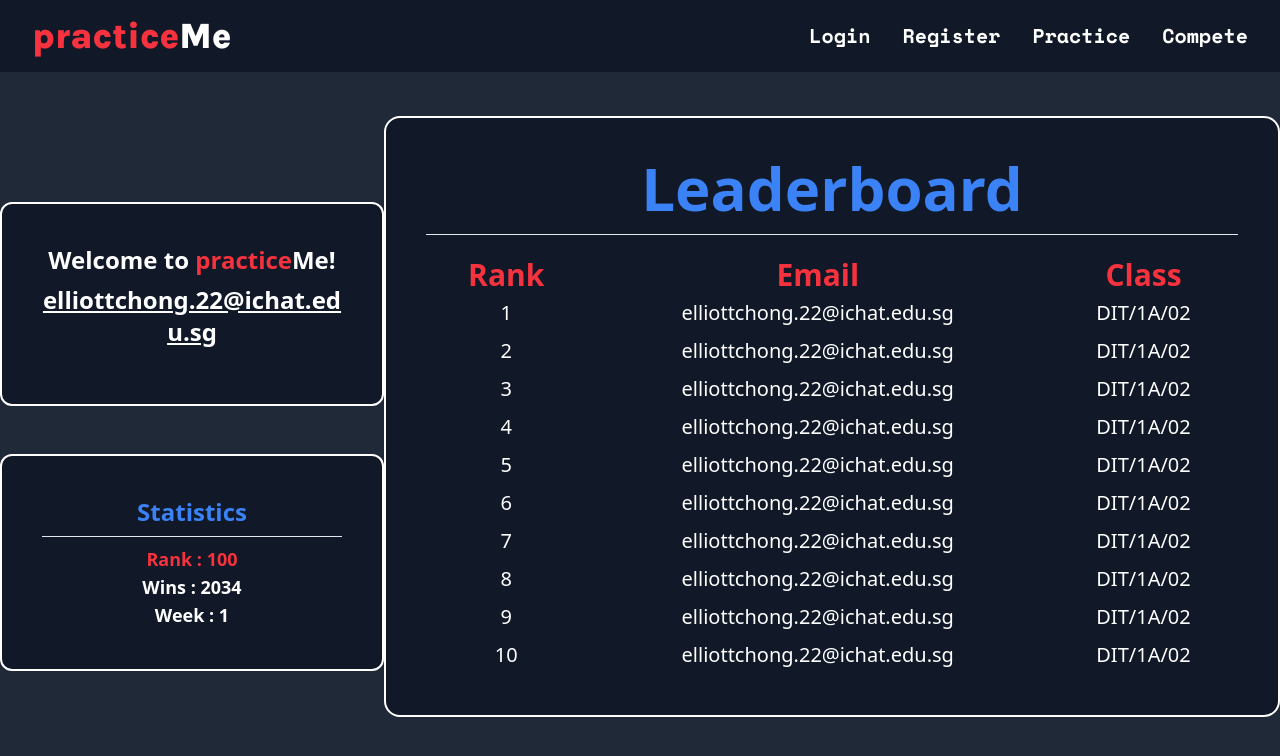
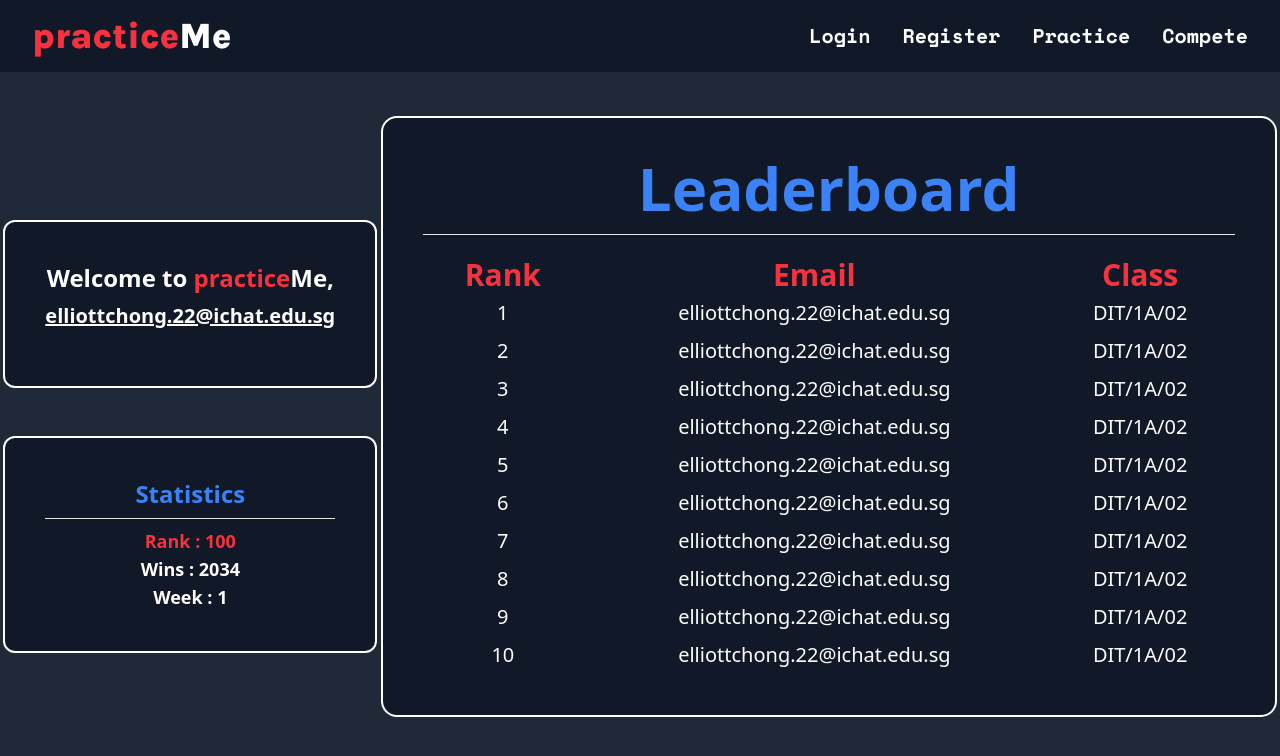
Before and after one commit to Elliott-Chong/Practice-Me, a React (Create React App) app in the folder frontend/: page / in a window 1280 px wide. Shown: the top 756 px of the page. Built offline with nearby package versions, Linux system fonts and the light colour scheme; a web font is replaced by a local one.

Commit message:
Update HomePage.js

```diff
--- a/frontend/src/pages/HomePage.js
+++ b/frontend/src/pages/HomePage.js
@@ -92,9 +92,9 @@ function HomePage() {
           <h1 className="text-2xl">
             Welcome to
             <span className="text-sp-red"> practice</span>
-            <span className="">Me!</span>
+            <span className="">Me,</span>
           </h1>
-          <h3 className="mt-2 font-bold underline text-2xl break-all mb-4">
+          <h3 className="mt-2 font-bold underline text-xl break-all mb-4">
             {currentUser.email}
           </h3>
         </div>
```
